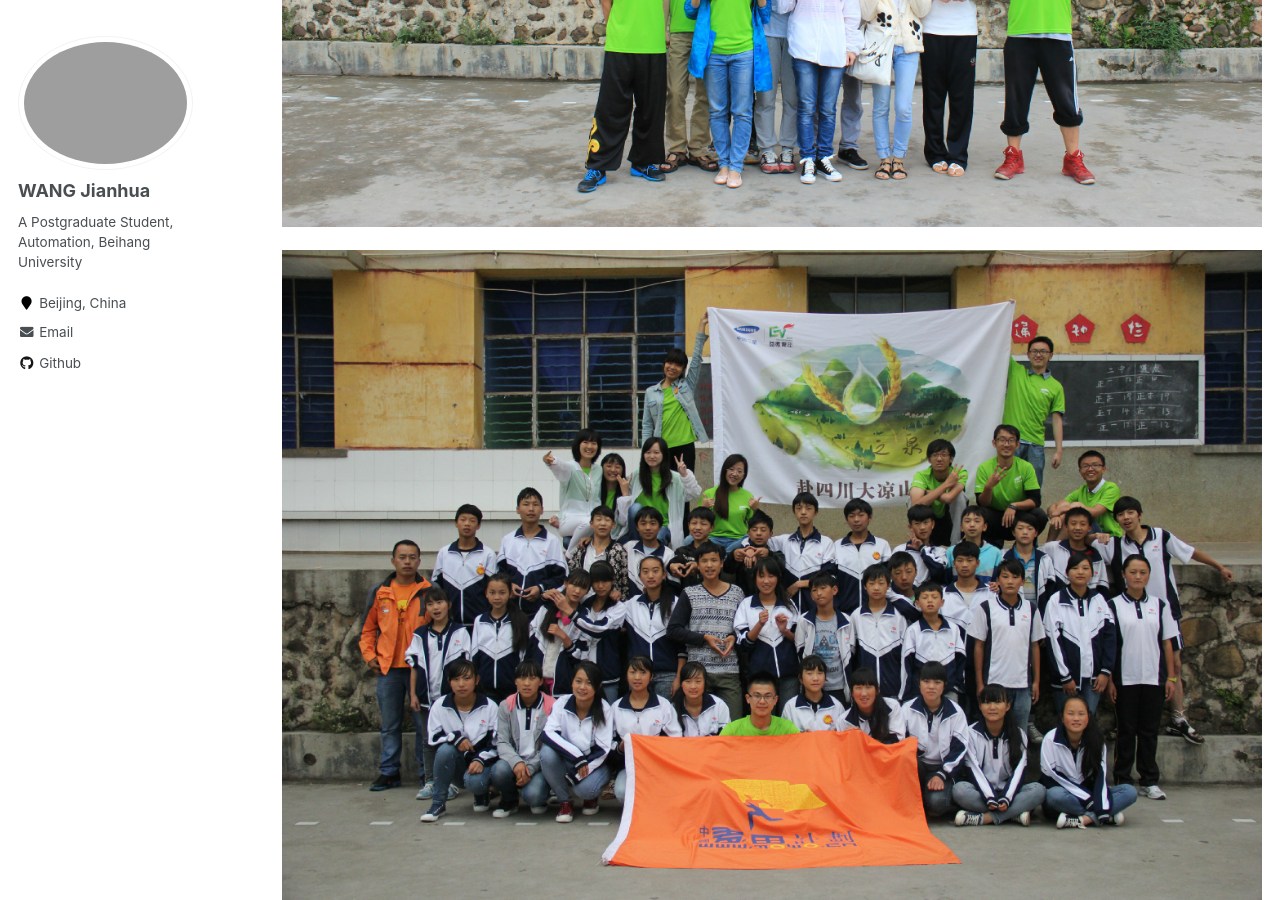
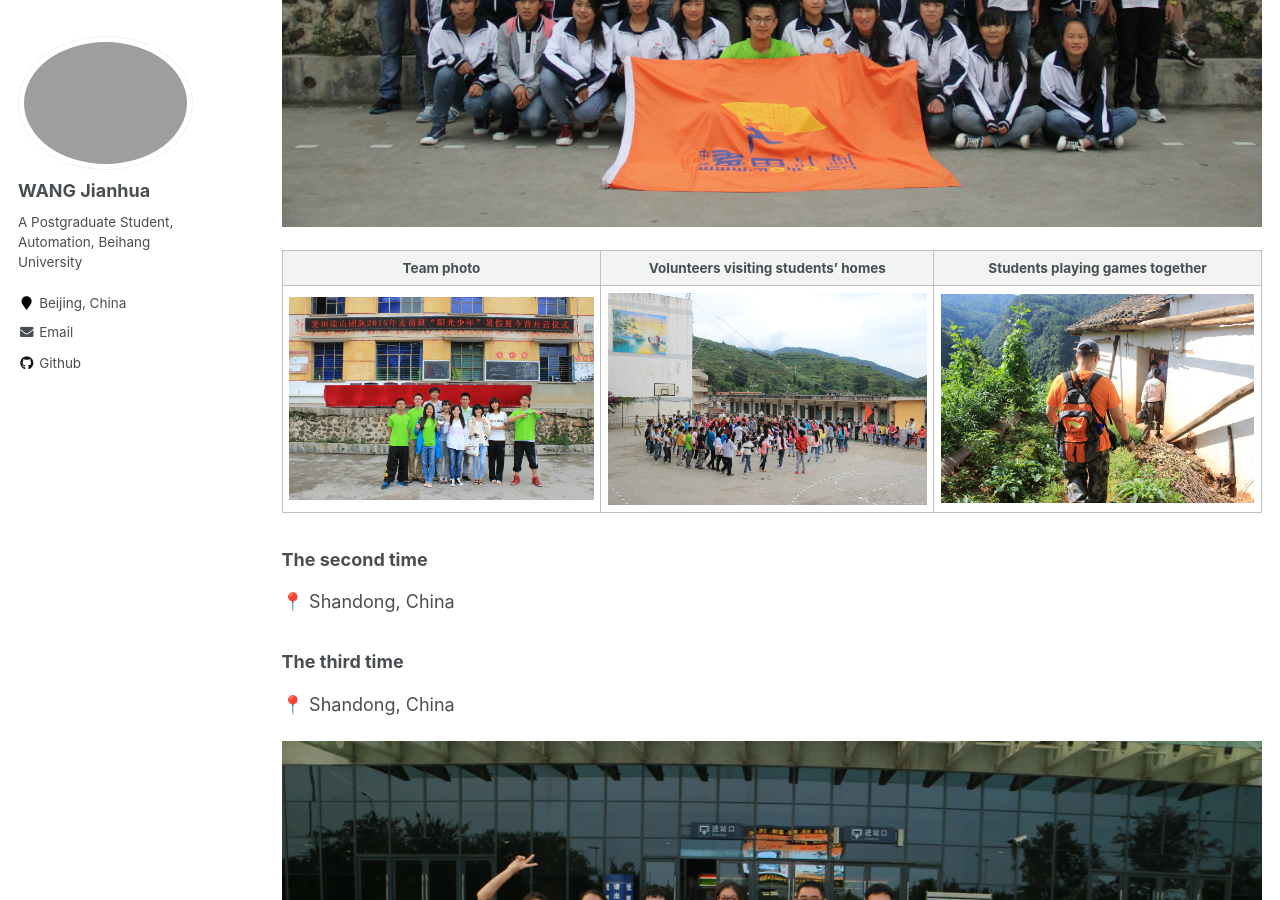
Before and after one commit to jianhua-WANG-ENS/old-homepage, a Jekyll site: the page built from _pages/Experiences.md, in a window 1280 px wide and 900 px high, scrolled down 1997 px. Built offline with Jekyll 4.4.1, drawn with Linux system fonts in a browser that asks for light colours.

Commit message:
Update photos of Experiences

```diff
--- a/_pages/Experiences.md
+++ b/_pages/Experiences.md
@@ -36,9 +36,11 @@ I was responsible for preparing educational games and picture book reading activ
 
 I and 9 other college students from different universities led the students in Sichuan to carry out a one-month rural summer camp. 👇
 
-<img src="https://jianhua-WANG-BUAA.github.io/images/EV-sichuan-group-picture.jpg" alt="EV-sichuan-group-picture.jpg" border="0"/>
+<img src="https://jianhua-WANG-BUAA.github.io/images/EV-sichuan-group-picture-Students.jpg" alt="EV-sichuan-group-picture-Students.jpg" border="0"/>
 
-<img src="https://jianhua-WANG-BUAA.github.io/images/EV-sichuan-group-picture-Students.jpg" alt="EV-sichuan-group-picture-Students.jpg" border="0"/>
+|                   Team photo                   |                 Volunteers visiting students' homes                  |                         Students playing games together                          |
+| :----------------------------------------------------------: | :----------------------------------------------------------: | :----------------------------------------------------------: |
+| <img src="https://jianhua-WANG-BUAA.github.io/images/EV-sichuan-group-picture.jpg" alt="EV-sichuan-group-picture.jpg" border="0" width="500"/> | <img src="https://jianhua-WANG-BUAA.github.io/images/EV-sichuan-activities (2).jpg" alt="EV-sichuan-activities (2).jpg" border="0" width="500"/> | <img src="https://jianhua-WANG-BUAA.github.io/images/EV-sichuan-activities (1).jpg" alt="EV-sichuan-activities (1).jpg" border="0" width="500"/> |
 
 
 ### The second time
```
Also changed, not shown: images/EV-sichuan-activities (1).jpg (added), images/EV-sichuan-activities (2).jpg (added), images/EV-sichuan-activities (3).jpg (added).
